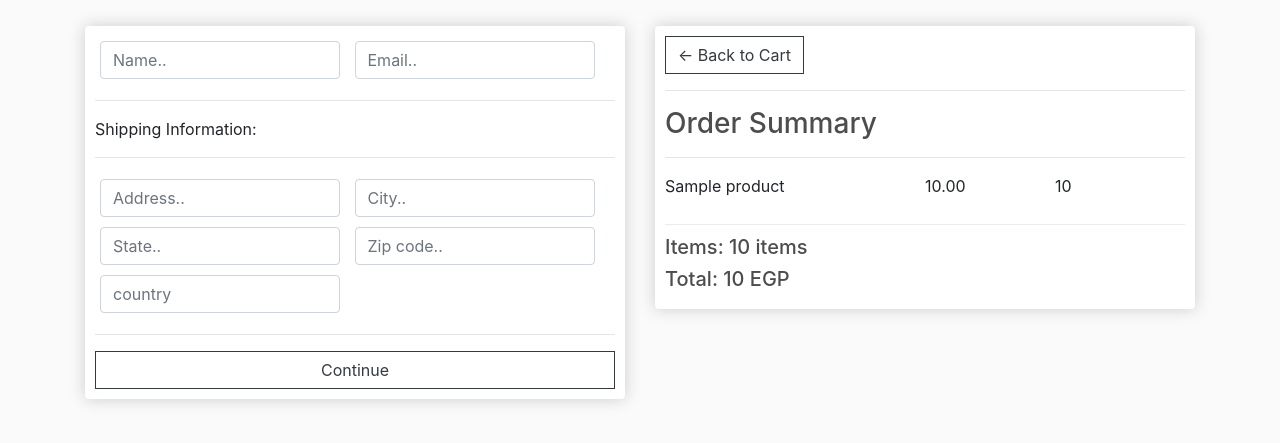
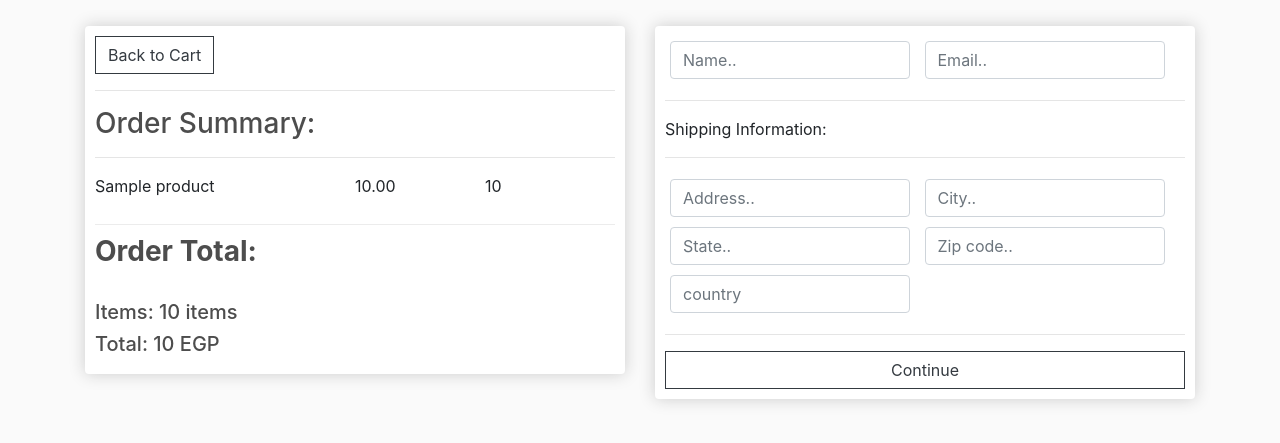
Before and after one commit to mahmoud791/software-project-E-commerce-website, a Django app: template Ecommerce/home/templates/home/checkout.html in a window 1280 px wide. Shown: the part 56-499 px from the top of the page. Run offline with Django 3.2, Linux system fonts and the light colour scheme; the template is opened without the code that fills it: most values are stand-ins (such as "Sample title", 1, 10 or a date in 2020); some libraries are stand-ins or nearby versions.

Commit message:
final changes

```diff
--- a/Ecommerce/home/templates/home/cart.html
+++ b/Ecommerce/home/templates/home/cart.html
@@ -11,7 +11,7 @@
 			</div>
 			<div class="box-element">
 				<div class="cart-row">
-					<div style="flex:2"></div>
+					<div style="flex:2"><strong>Item Picture</strong></div>
 					<div style="flex:2"><strong>Item</strong></div>
 					<div style="flex:1"><strong>Price</strong></div>
 					<div style="flex:1"><strong>Quantity</strong></div>
@@ -55,6 +55,10 @@
 					</tr>
 				</table>
 				<a  class="btn btn-outline-dark" href="{% url 'home' %}"> Continue Shopping</a>
+				<br>
+				<br>
+				<br>
+				<br>
 			</div>
 		</div>
 	</div>
--- a/Ecommerce/home/templates/home/checkout.html
+++ b/Ecommerce/home/templates/home/checkout.html
@@ -4,6 +4,24 @@
     <br>
     <br>
     <div class="row">
+		<div class="col-lg-6">
+			<div class="box-element">
+				<a  class="btn btn-outline-dark" href="{% url 'cart' %}">Back to Cart</a>
+				<hr>
+				<h3>Order Summary:</h3>
+				<hr>
+				{%for item in items%}
+				<div class="cart-row">
+					<div style="flex:2">{{ item.product.name }}</div>
+					<div style="flex:1">{{ item.product.price|floatformat:2 }}</div>
+					<div style="flex:1"><p>{{item.quantity}}</p></div>
+				</div>
+				{%endfor%}
+				<h3><strong>Order Total:</strong></h3><br>
+				<h5>Items: {{order.get_cart_items}} items</h5>
+				<h5>Total: {{order.get_cart_total}} EGP</h5>
+			</div>
+		</div>
 		<div class="col-lg-6">
 			<div class="box-element" id="form-wrapper">
 				<form id="form">
@@ -46,26 +64,7 @@
 			<div class="box-element hidden" id="payment-info">
 				<small>Paypal Options</small>
 			</div>
-
-		</div>
-
-		<div class="col-lg-6">
-			<div class="box-element">
-				<a  class="btn btn-outline-dark" href="{% url 'cart' %}">&#x2190; Back to Cart</a>
-				<hr>
-				<h3>Order Summary</h3>
-				<hr>
-				{%for item in items%}
-				<div class="cart-row">
-					<div style="flex:2">{{ item.product.name }}</div>
-					<div style="flex:1">{{ item.product.price|floatformat:2 }}</div>
-					<div style="flex:1"><p>{{item.quantity}}</p></div>
-				</div>
-				{%endfor%}
-				<h5>Items: {{order.get_cart_items}} items</h5>
-				<h5>Total: {{order.get_cart_total}} EGP</h5>
-			</div>
 		</div>
 	</div>
-
+<br><br>
 {%endblock content%}
```
